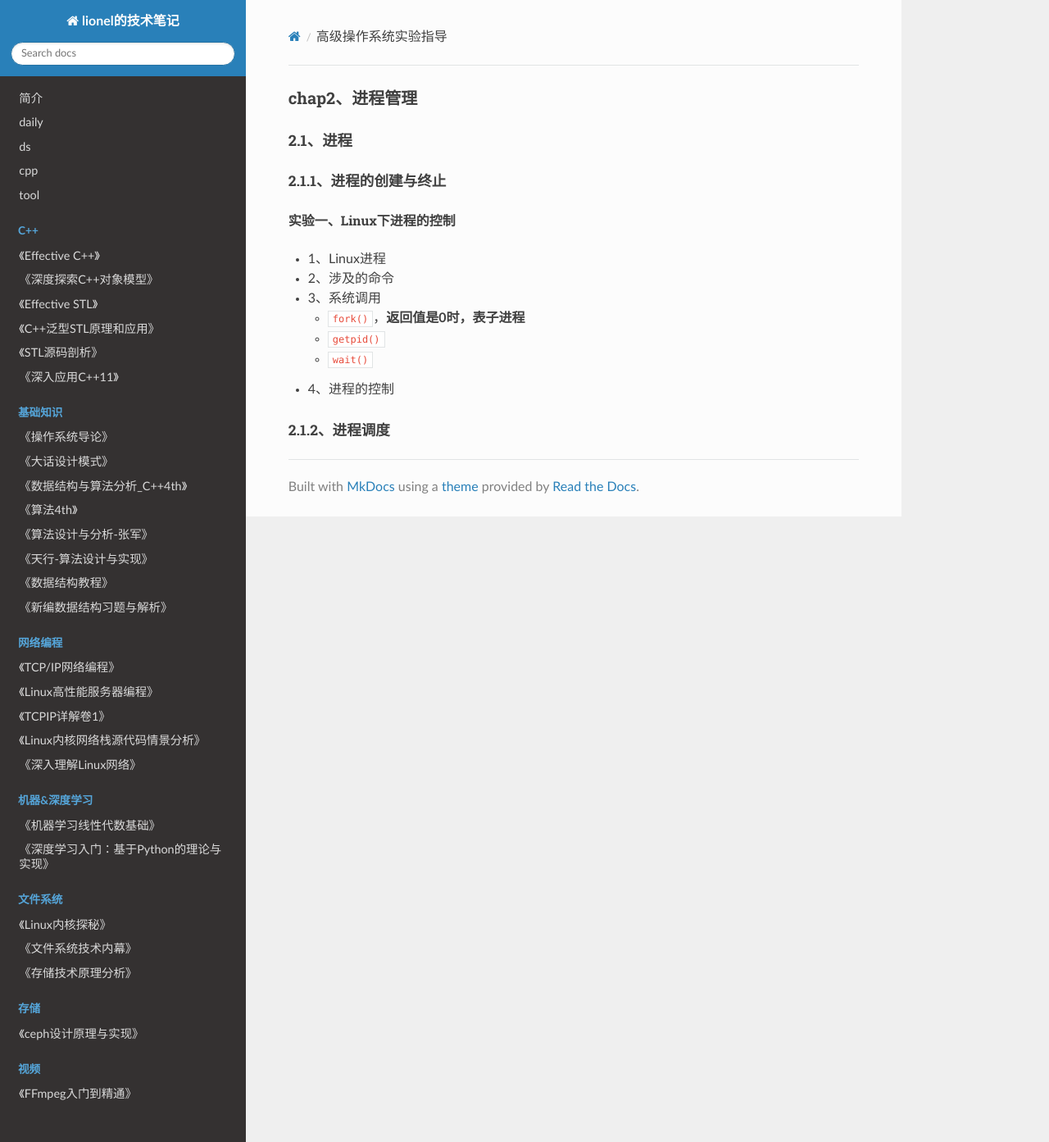
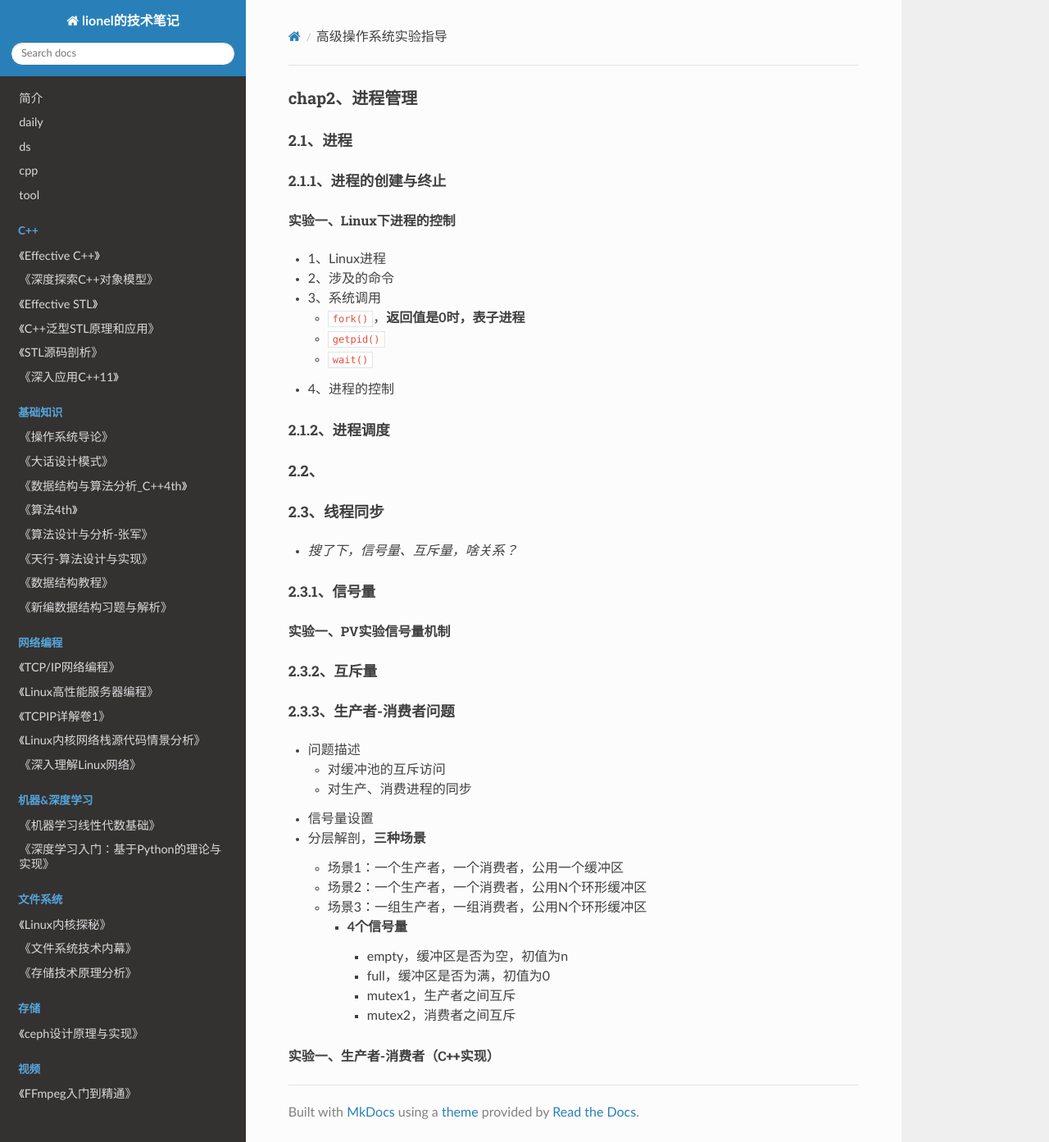
Before and after one commit to wolflion/booknotes, an MkDocs documentation site: the page built from docs/408/OS/高级操作系统实验指导.md, in a window 1280 px wide and 1393 px high. Shown: the whole window at 82% size. Built offline with MkDocs 1.6.1, drawn with Linux system fonts in a browser that asks for light colours; nearby versions of some CDN libraries.

Commit message:
Update 高级操作系统实验指导.md

```diff
--- a/docs/408/OS/高级操作系统实验指导.md
+++ b/docs/408/OS/高级操作系统实验指导.md
@@ -15,3 +15,33 @@
 + 4、进程的控制
 
 ##### 2.1.2、进程调度
+
+#### 2.2、
+
+#### 2.3、线程同步
+
++ *搜了下，信号量、互斥量，啥关系？*
+
+##### 2.3.1、信号量
+
+###### 实验一、PV实验信号量机制
+
+##### 2.3.2、互斥量
+
+##### 2.3.3、生产者-消费者问题
+
++ 问题描述
+  + 对缓冲池的互斥访问
+  + 对生产、消费进程的同步
++ 信号量设置
++ 分层解剖，**三种场景**
+  + 场景1：一个生产者，一个消费者，公用一个缓冲区
+  + 场景2：一个生产者，一个消费者，公用N个环形缓冲区
+  + 场景3：一组生产者，一组消费者，公用N个环形缓冲区
+    + **4个信号量**
+      + empty，缓冲区是否为空，初值为n
+      + full，缓冲区是否为满，初值为0
+      + mutex1，生产者之间互斥
+      + mutex2，消费者之间互斥
+
+###### 实验一、生产者-消费者（C++实现）
```
